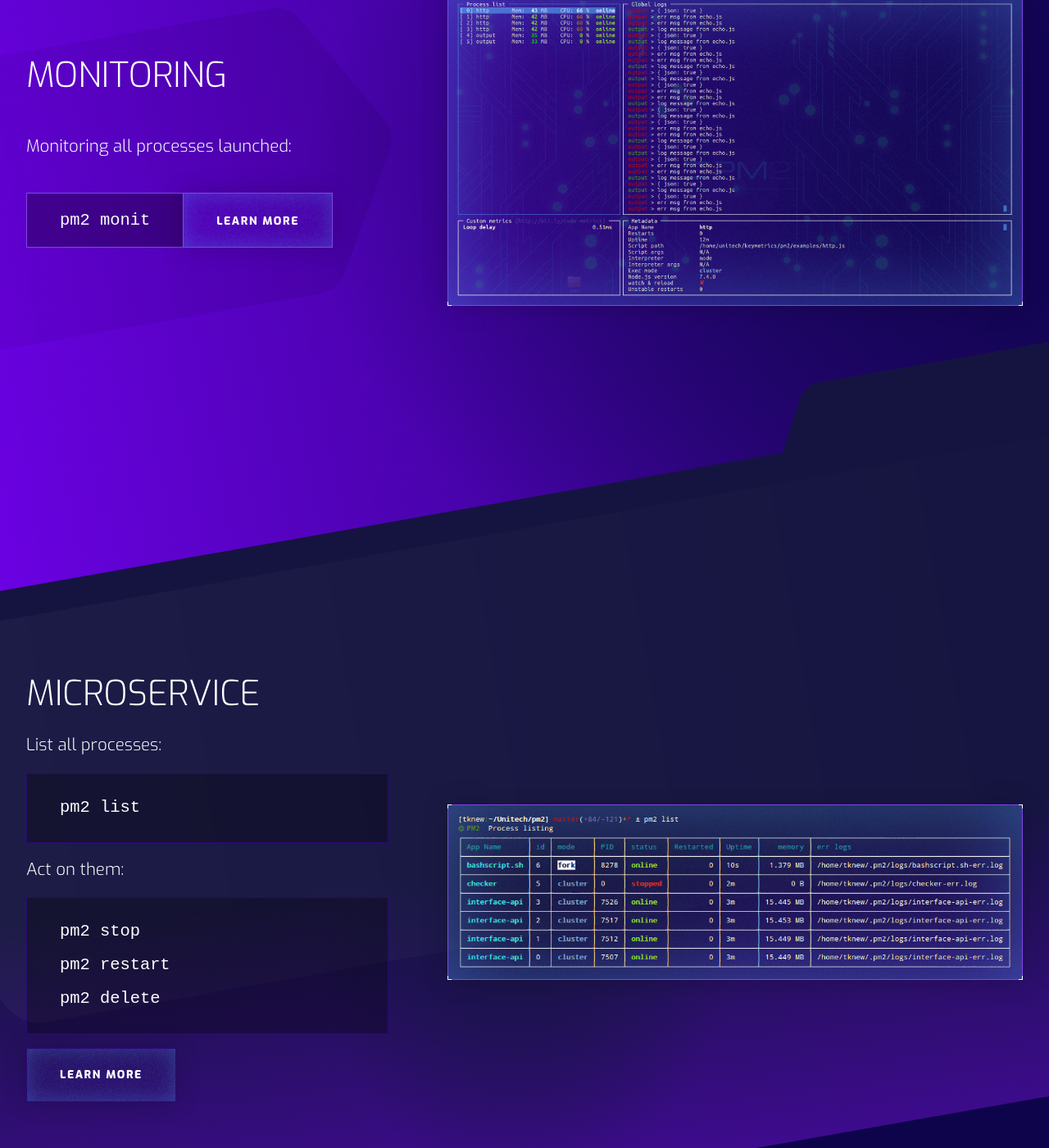
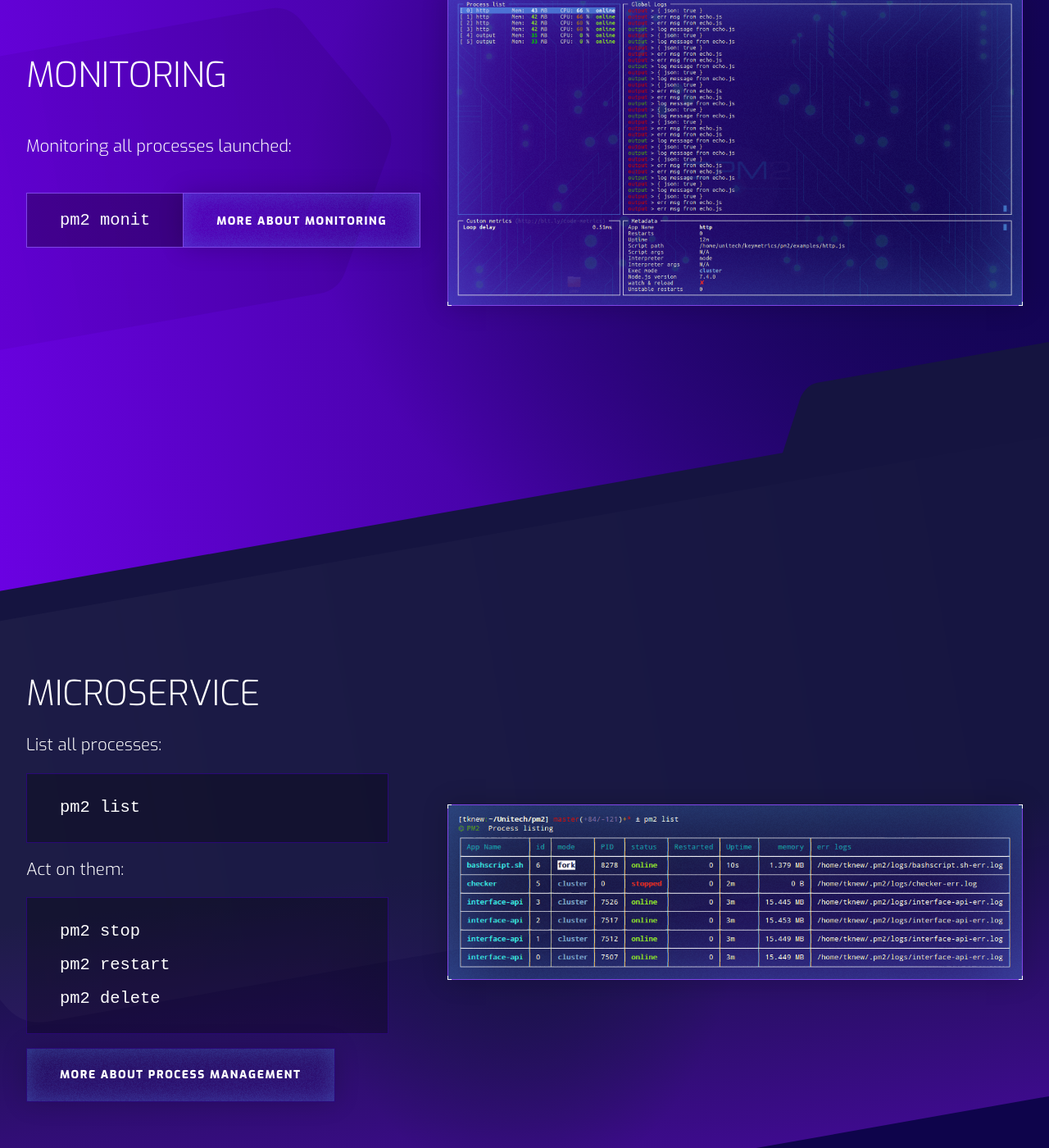
Before and after one commit to pm2-hive/pm2-hive.github.io, a Jekyll site: the page built from index.html, in a window 1280 px wide and 1400 px high, scrolled down 1780 px. Shown: the whole window at 82% size. Built offline with Jekyll 4.4.1, drawn with Linux system fonts in a browser that asks for light colours; the list of posts is cut into pages by our own code.

Commit message:
fix some seo things

```diff
--- a/_layouts/docs.html
+++ b/_layouts/docs.html
@@ -36,6 +36,7 @@
                     <li class="nav-section-entry {% if page.url contains item.url %}active{% endif %}">
                       <a
                         href="{% unless item.url contains '://' %}{{ site.url }}{% endunless %}{{ item.url }}"
+                        title="{{item.title}}"
                         {% if item.blank == true %}
                         target="_blank"
                         {% endif %}
--- a/index.html
+++ b/index.html
@@ -214,10 +214,10 @@
           ><!--
            --><a
             href="/docs/usage/monitoring/"
-            title="Learn more"
+            title="More about Monitoring"
             class="button big accent-border dim-inner-shadows"
           >
-            Learn more
+            More about Monitoring
           </a>
         </div>
       </div>
@@ -249,10 +249,11 @@
         <p>
           <a
             href="/docs/usage/process-management/"
-            title="Learn more"
+            title="More about Process Management"
             class="button big dim-border dim-inner-shadows"
-          >
-            Learn more
+            >
+            More about Process Management
+
           </a>
         </p>
       </div>
```
